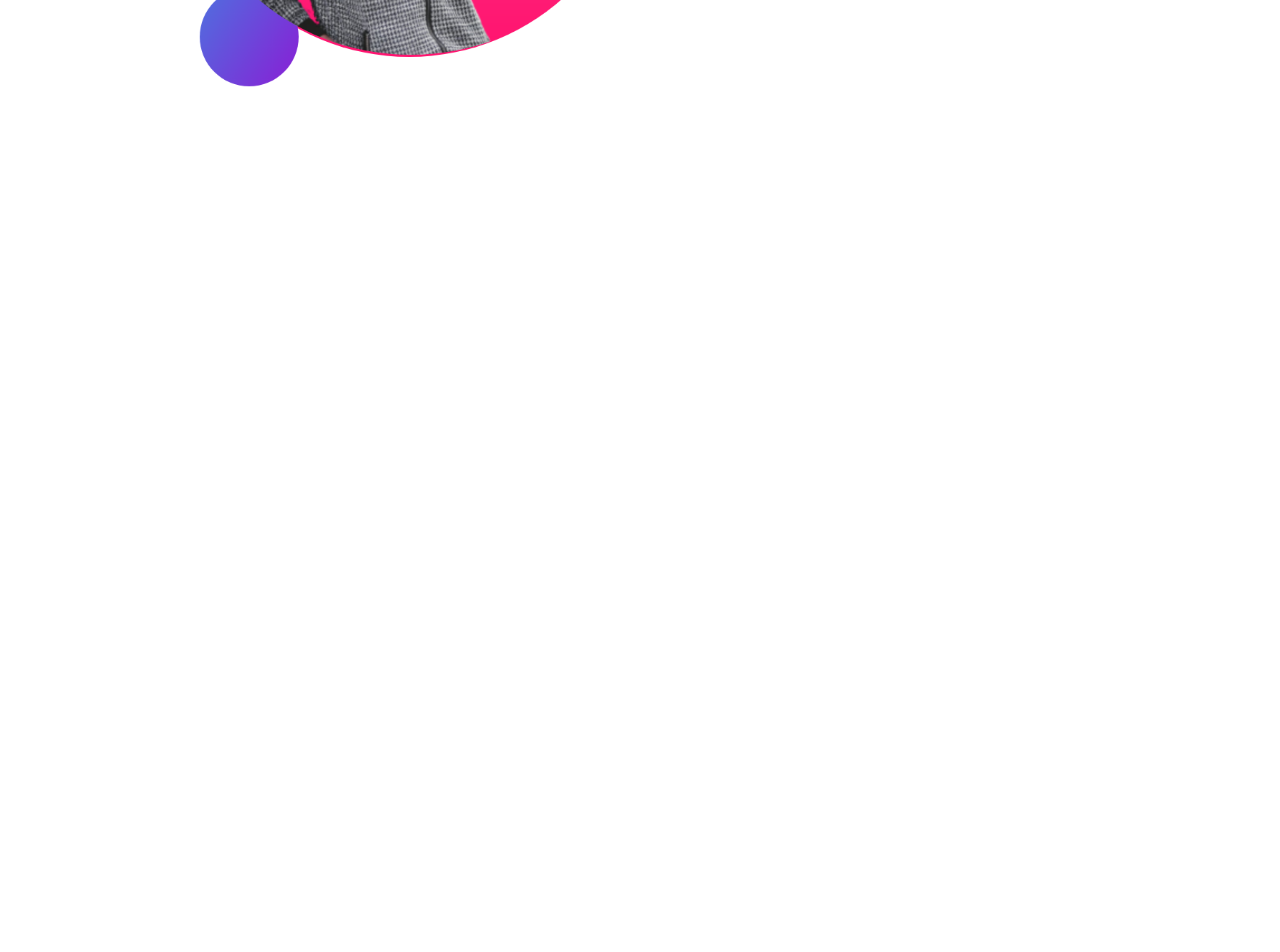
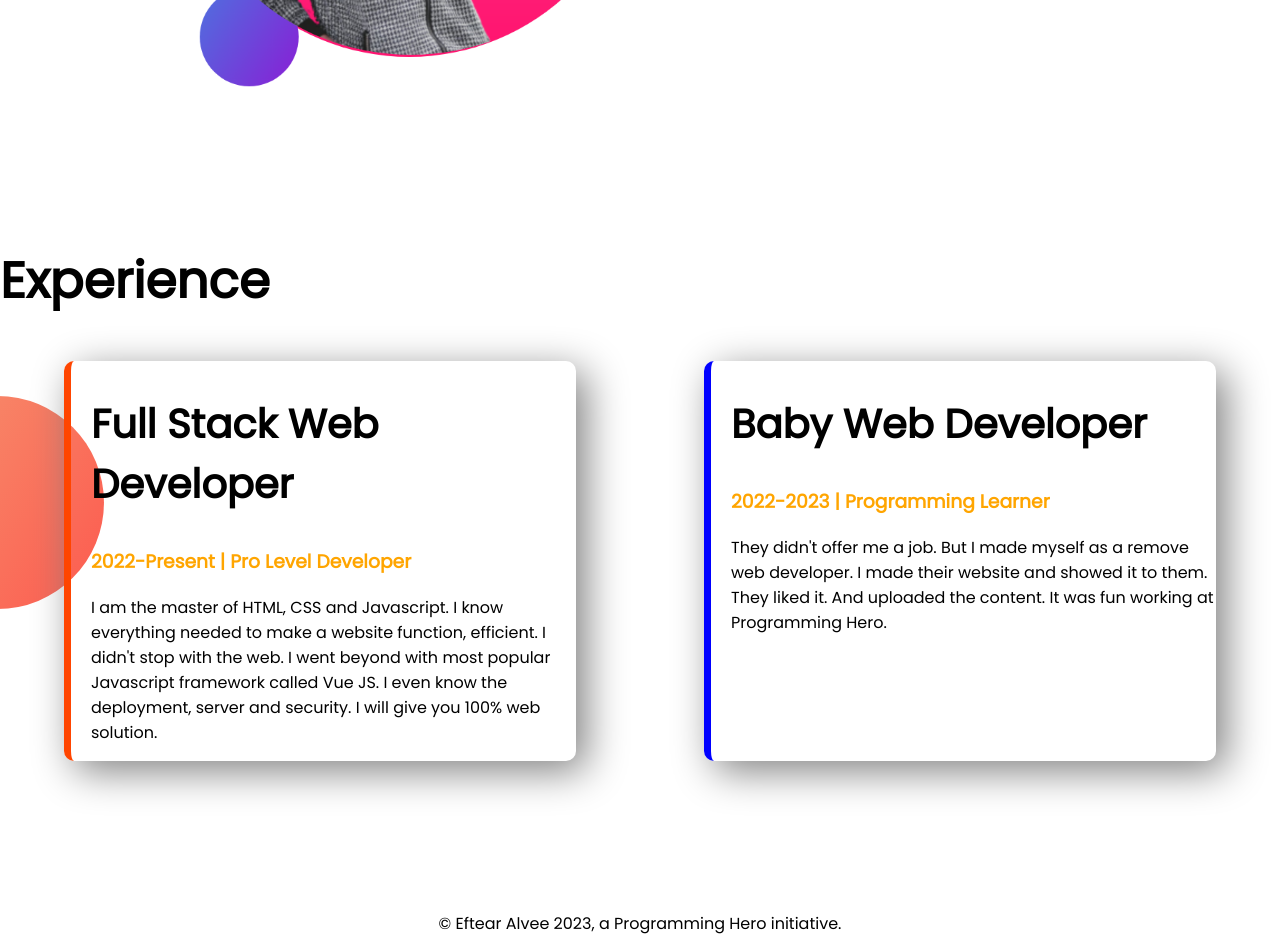
Before and after one commit to EftearAlvee/new-developer-portfolio, a plain HTML site: page index.html in a window 1280 px wide. Shown: the part 1070-2022 px from the top of the page. Before the commit the page ends 1314 px from the top, so only its background shows below. Drawn offline with Linux system fonts and the light colour scheme.

Commit message:
styled border and added footer

```diff
--- a/index.html
+++ b/index.html
@@ -13,7 +13,7 @@
 </head>
 
 <body>
-    <section class="top-banner">
+    <section class="top-banner flexible-container">
         <div class="half-width">
             <h1>Welcome To</h1>
             <h1><span class="orange-color">Eftear Alvee's</span> World</h1>
@@ -28,7 +28,7 @@
         <div class="half-width"><img src="images/alvee-bg.png" alt="">
         </div>
     </section>
-    <section class="dream-big">
+    <section class="dream-big flexible-container">
         <div class="half-width">
             <img src="images/alvee-bg2.png" alt="">
         </div>
@@ -40,6 +40,29 @@
             <a class="link-button" target="_blank" href="https://www.facebook.com/eftear.alvee">DOWNLOAD REUME</a>
         </div>
     </section>
+    <section class="experience-area">
+        <h1>Experience</h1>
+        <div class="flexible-container">
+            <div id="full-stack-developer" class="experience-item">
+                <h2>Full Stack Web Developer</h2>
+                <h3 class="orange-color">2022-Present | Pro Level Developer</h3>
+                <p>I am the master of HTML, CSS and Javascript. I know everything needed to make a website function,
+                    efficient. I didn't stop with the web. I went beyond with most popular Javascript framework called
+                    Vue
+                    JS. I even know the deployment, server and security. I will give you 100% web solution.</p>
+            </div>
+            <div id="baby-web-developer" class="experience-item">
+                <h2>Baby Web Developer</h2>
+                <h3 class="orange-color">2022-2023 | Programming Learner</h3>
+                <p>They didn't offer me a job. But I made myself as a remove web developer. I made their website and
+                    showed
+                    it to them. They liked it. And uploaded the content. It was fun working at Programming Hero.</p>
+            </div>
+        </div>
+    </section>
 </body>
+<footer>
+    <p>© Eftear Alvee 2023, a Programming Hero initiative.</p>
+</footer>
 
 </html>
--- a/style.css
+++ b/style.css
@@ -7,11 +7,15 @@ h1 {
     font-size: 50px;
 }
 
+h2 {
+    font-size: 40px;
+}
+
 .orange-color {
     color: orange;
 }
 
-section {
+.flexible-container {
     display: flex;
     margin-bottom: 150px;
 }
@@ -44,3 +48,31 @@ section {
     background-repeat: no-repeat;
     background-position: right;
 }
+
+.experience-area {
+    background-image: url(images/exp-bg.png);
+    background-repeat: no-repeat;
+    background-position: left;
+}
+
+.experience-item {
+    width: 40%;
+    margin-left: 5%;
+    margin-right: 5%;
+    padding-left: 20px;
+    border-radius: 10px;
+    box-shadow: 10px 10px 40px gray;
+    border-left: 7px solid blue;
+}
+
+#full-stack-developer {
+    border-left: 7px solid orangered;
+}
+
+#baby-web-developer {
+    border-left: 7px solid blue;
+}
+
+footer p {
+    text-align: center;
+}
```
